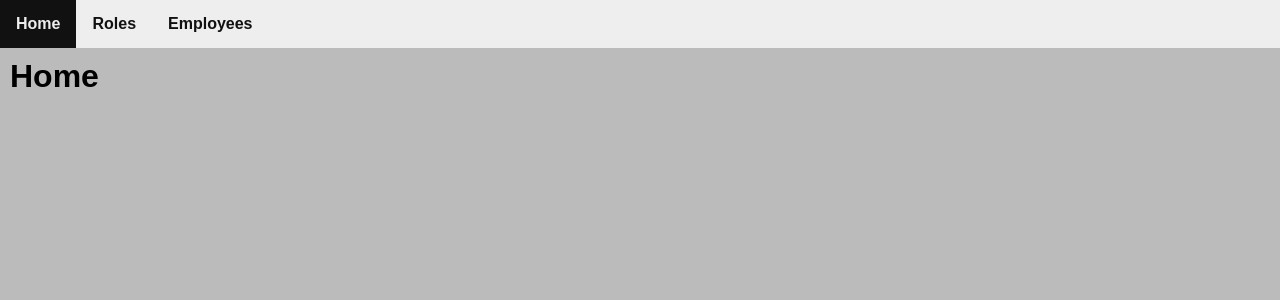
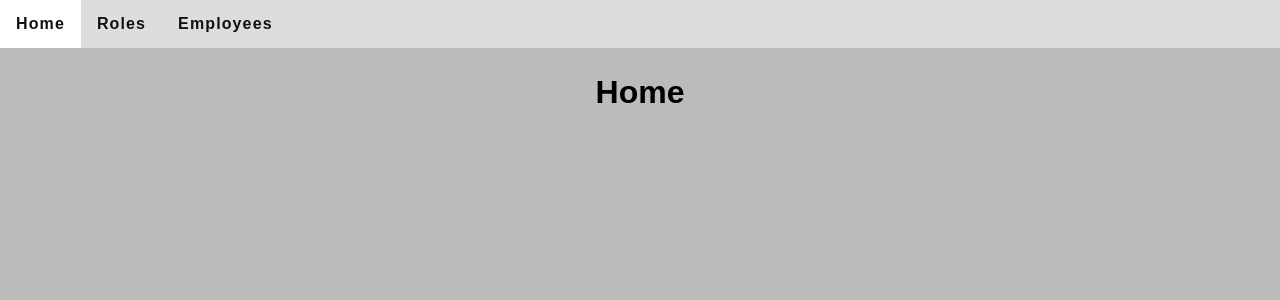
Before and after one commit to fichorka/react-redux-app, a React app: page / in a window 1280 px wide. Shown: the top 300 px of the page. Built offline with nearby package versions, Linux system fonts and the light colour scheme.

Commit message:
Update layout

```diff
--- a/src/App.js
+++ b/src/App.js
@@ -15,7 +15,7 @@ class App extends Component {
 						<Switch>
 
 							<Route exact path="/" render={() => (
-								<h1>Home</h1>
+								<h1 className="page heading" >Home</h1>
 							)} />
 
 							<Route path="/roles" render={({ match, history }) => (
@@ -24,6 +24,10 @@ class App extends Component {
 
 							<Route path="/employees" render={({ match, history }) => (
 								<Employees match={match} history={history} />
+							)} />
+
+							<Route path="*" render={({match}) => (
+								<h1 className="page heading" >url {match.url} does not match</h1>
 							)} />
 
 						</Switch>
--- a/src/style.css
+++ b/src/style.css
@@ -8,28 +8,39 @@ body {
 	margin: 0;
 }
 
+.page.heading {
+	text-align: center;
+	font-size: 2em;
+	padding: 0.5em 0;
+}
+
 /* Component: Navbar */
 .navbar {
 	display: block;
-	background: #eee;
+	background: #ddd;
 }
 
 .navbar a {
 	font-weight: bold;
+	text-align: center;
 	color: #111;
-	display: inline-block;
+	display: block;
 	line-height: 3em;
 	padding: 0 1em;
 	text-decoration: none;
+	letter-spacing: 0.07em;
 }
 
 .navbar a.active {
-	background: #bbb
+	background: #eee
+}
+
+.navbar a.active:last-of-type {
+	/* border-bottom: 0.1em solid #fff; */
 }
 
 .navbar a:hover {
-	background: #111;
-	color: #eee;
+	background: #fff;
 }
 
 
@@ -175,3 +186,10 @@ body {
 	margin: 0 1em;
 	color: #b33;
 }
+
+/*media queries*/
+@media only screen and (min-width: 300px) {
+	.navbar a {
+		display:inline-block;
+	}
+}
```
